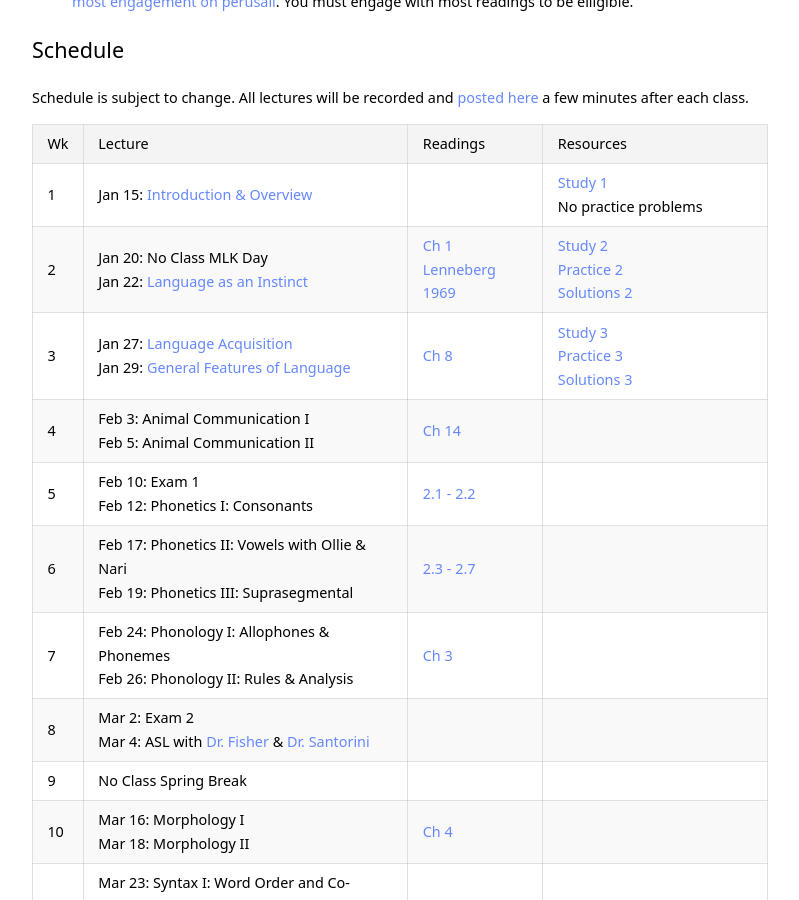
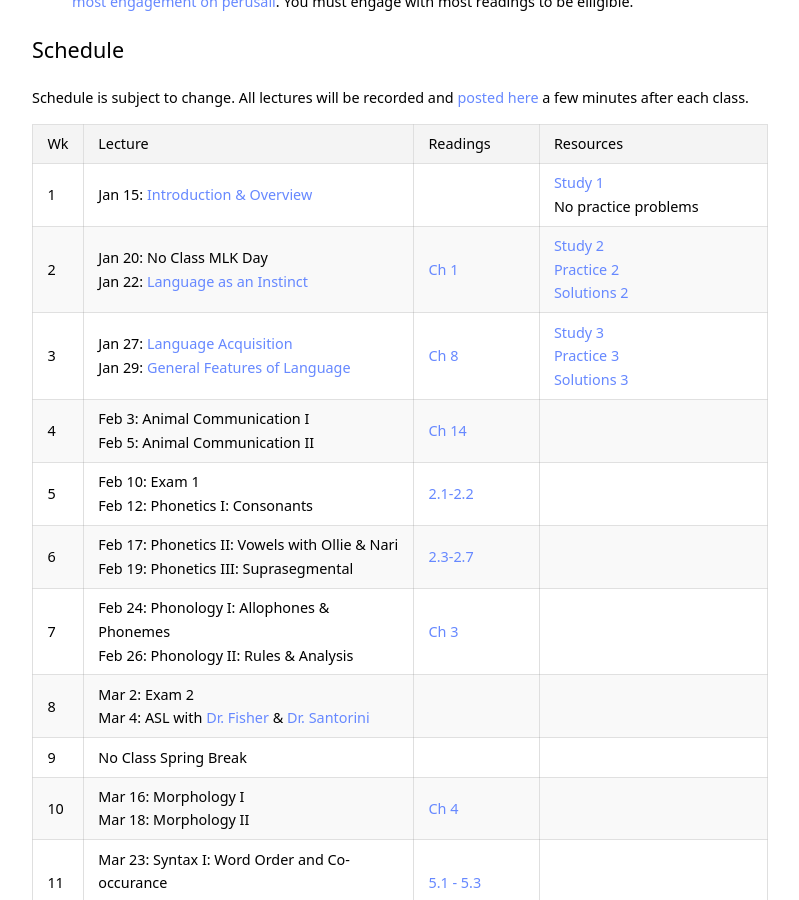
Before and after one commit to kschuler/ling001, a Jekyll site: the page built from index.md, in a window 1280 px wide and 900 px high, scrolled down 2202 px. Shown: the whole window, without its empty margins (240-1039 px from the left). Built offline with Jekyll 4.4.1, drawn with Linux system fonts in a browser that asks for light colours.

Commit message:
Update index.md

```diff
--- a/index.md
+++ b/index.md
@@ -62,11 +62,11 @@ Schedule is subject to change. All lectures will be recorded and [posted here](h
 Wk  | Lecture | Readings | Resources
   --- | --- | --- | ---
 1 | Jan 15: [Introduction & Overview](resources/Ling001-20A-01-Intro.pdf) | | [Study 1](resources/studyguide-week1.pdf)<br>No practice problems
-2 | Jan 20: **No Class MLK Day**<br>Jan 22: [Language as an Instinct](resources/Ling001-20A-02-Instinct.pdf) | [Ch 1](https://app.perusall.com/courses/intro-to-linguistics-1/pinker-ch01?assignmentId=5ib5rPaDkYoZxZc9X&part=1)<br>[Lenneberg 1969](https://app.perusall.com/courses/intro-to-linguistics-1/lenneberg-1969?assignmentId=DivTEeqBn7szJmMQv&part=1) | [Study 2](resources/studyguide-week2.pdf)<br>[Practice 2](resources/practiceproblems-week2.pdf)<br>[Solutions 2](resources/solutions-week2.pdf)
+2 | Jan 20: **No Class MLK Day**<br>Jan 22: [Language as an Instinct](resources/Ling001-20A-02-Instinct.pdf) | [Ch 1](https://app.perusall.com/courses/intro-to-linguistics-1/pinker-ch01?assignmentId=5ib5rPaDkYoZxZc9X&part=1)| [Study 2](resources/studyguide-week2.pdf)<br>[Practice 2](resources/practiceproblems-week2.pdf)<br>[Solutions 2](resources/solutions-week2.pdf)
 3 | Jan 27: [Language Acquisition](resources/LING001-20A-03-Acquisition.pdf)<br>Jan 29: [General Features of Language](resources/Ling001-20A-04-GeneralFeatures.pdf)  | [Ch 8](https://app.perusall.com/courses/intro-to-linguistics-1/chapter-8-15?assignmentId=ckDfokjY25EnrzRdB&part=1) |  [Study 3](resources/studyguide-week3.pdf)<br>[Practice 3](resources/practiceproblems-week3.pdf)<br>[Solutions 3](resources/solutions-week3.pdf)
 4 | Feb 3: Animal Communication I<br>Feb 5: Animal Communication II   | [Ch 14](https://app.perusall.com/courses/intro-to-linguistics-1/chapter-14-13?assignmentId=7ag64J2jqfoSDxxoo&part=1) |
-5 | Feb 10: **Exam 1** <br> Feb 12: Phonetics I: Consonants| [2.1 - 2.2](https://app.perusall.com/courses/intro-to-linguistics-1/chapter-2-2-0-to-2-2?assignmentId=39n2C4wgg4umcp5Kz&part=1) |
-6 | Feb 17: Phonetics II: Vowels with Ollie & Nari<br>Feb 19: Phonetics III: Suprasegmental | [2.3 - 2.7](https://app.perusall.com/courses/intro-to-linguistics-1/chapter-2-2-3-to-2-7?assignmentId=yzAbFgYmhd9ax6sLy&part=1) |
+5 | Feb 10: **Exam 1** <br> Feb 12: Phonetics I: Consonants| [2.1-2.2](https://app.perusall.com/courses/intro-to-linguistics-1/chapter-2-2-0-to-2-2?assignmentId=39n2C4wgg4umcp5Kz&part=1) |
+6 | Feb 17: Phonetics II: Vowels with Ollie & Nari<br>Feb 19: Phonetics III: Suprasegmental | [2.3-2.7](https://app.perusall.com/courses/intro-to-linguistics-1/chapter-2-2-3-to-2-7?assignmentId=yzAbFgYmhd9ax6sLy&part=1) |
 7 | Feb 24: Phonology I: Allophones & Phonemes<br>Feb 26: Phonology II: Rules & Analysis | [Ch 3](https://app.perusall.com/courses/intro-to-linguistics-1/chapter-3-3-1-to-3-5?assignmentId=HKF3XuDMARwyE6Wt8&part=1)|
 8 | Mar 2: **Exam 2** <br>Mar 4: ASL with [Dr. Fisher](https://web.sas.upenn.edu/asl-deafstudies/) & [Dr. Santorini](https://www.ling.upenn.edu/~beatrice/)|  |
 9 | **No Class Spring Break** |  |
```
